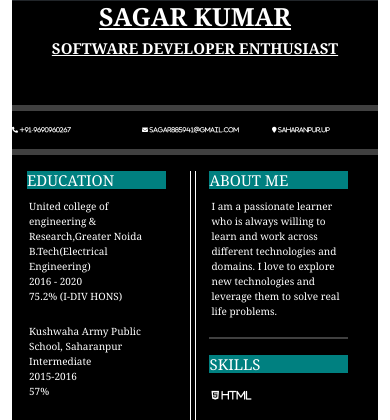
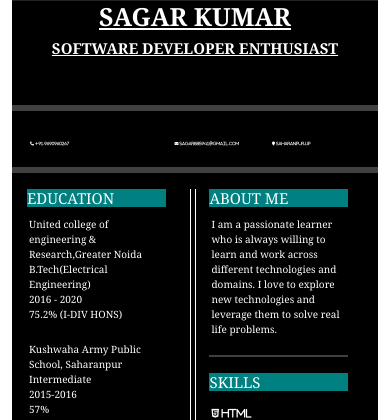
Before and after one commit to Sagar-1610/Portfolio, a Django app: page /resume/ in a window 390 px wide. Shown: the part 55-475 px from the top of the page. Run offline with Django 4.2, Linux system fonts and the light colour scheme.

Commit message:
code commit

```diff
--- a/static/css/resume.css
+++ b/static/css/resume.css
@@ -5,18 +5,19 @@
   text-align: center;
   font-weight: 900;
   text-decoration: underline;
-
-
 }
 .phone{
     font-size: 10px;
+    margin-left: 18px;
 }
 .email{
     font-size: 10px;
 }
 .location{
-    font-size: 10px;
+    font-size: 9px;
+    margin-left: 70px;
 }
+
 #qr {
     width: 60%;
     height: 25%;
@@ -78,13 +79,16 @@
         font-size: 15px;
       }
     .phone{
-        font-size: 6px;
+        font-size: 4px;
+
     }
     .email{
-        font-size: 6px;
+        font-size: 4px;
+
     }
     .location{
-        font-size: 6px;
+        font-size: 4px;
+        margin-left: 0px;
     }
       #qr {
         margin-top: 50px;
--- a/templates/resume.html
+++ b/templates/resume.html
@@ -18,20 +18,22 @@
             <br>
             <hr color="white" size="8px">
             <div class="row">
-                <div class="col-4 phone fa fa-phone" >
-                    +91-9690960267
-
+                <div class="col-5 " >
+                    <div class="phone fa fa-phone">
+                        +91-9690960267
+                    </div>
                 </div>
-                <div class="col-4 email fa fa-envelope">
-                    sagar885941@gmail.com
-
+                <div class="col-3 ">
+                    <div class="email fa fa-envelope">
+                        sagar885941@gmail.com
+                    </div>
                 </div>
-                <div class="col-4 location fa fa-map-marker">
-                    Saharanpur,UP
-
+                <div class="col-2 ">
+                    <div class="location fa fa-map-marker">
+                        Saharanpur,UP
+                    </div>
                 </div>
             </div>
-
             <hr color="white" size="8px">
             <div class="row">
                 <div class="col-5 education">
@@ -47,9 +49,6 @@
                     </p>
                     <h4>CONTACT</h4>
                     <img src="/static/img/contact_detail.png" alt="" id="qr">
-
-
-
                 </div>
                 <div class="col-1 ">
                     <div class="verti1">
@@ -89,13 +88,8 @@
                         and Django. <br>➢ Description: In this project I have created Hospital appointment system using python and Django  store the information to the database using sql .Through this  user can easily book there appointment .Admin can send mail, add ,delete properly maintain there record. <br>➢ Learning outcomes: I have learnt the real time application of working with python and Django came to know how I can implement our logics into a program.</p>
                 </div>
             </div>
-
         </div>
-
     </div>
-
 </body>
-
-
 </html>
 {% endblock  %}
```
